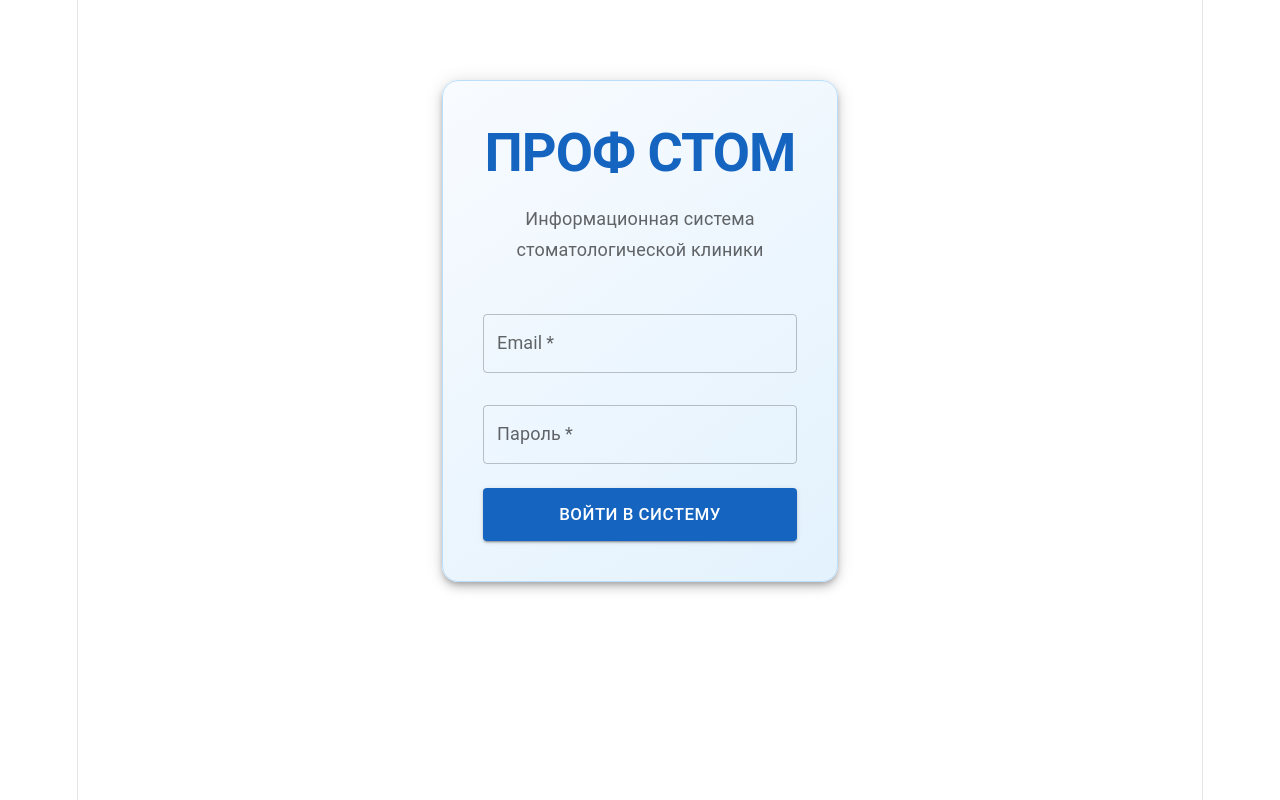
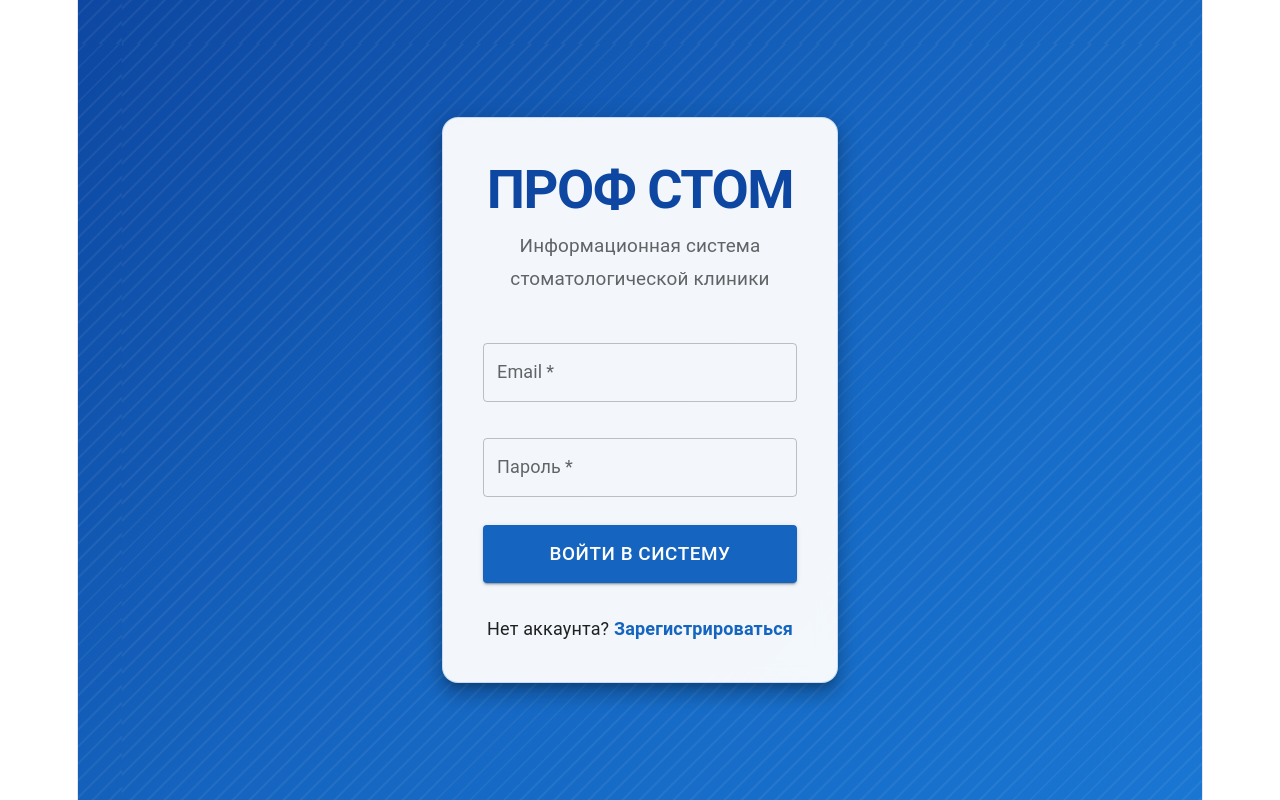
Before and after one commit to violatttion/prof-stom, a React app in the folder frontend/: page /login in a window 1280 px wide. Built offline with nearby package versions, Linux system fonts and the light colour scheme; no server answers; the HTML template or start-up script is replaced by a standard one.

Commit message:
design: красивый медицинский дизайн логина + движущийся фон + вернул регистрацию

```diff
--- a/frontend/src/pages/auth/Login.jsx
+++ b/frontend/src/pages/auth/Login.jsx
@@ -31,14 +31,51 @@
   };
 
   return (
-    <Container maxWidth="xs" sx={{ mt: 10 }}>
+    <Box
+      sx={{
+        minHeight: '100vh',
+        display: 'flex',
+        alignItems: 'center',
+        justifyContent: 'center',
+        background: 'linear-gradient(135deg, #0d47a1 0%, #1565c0 50%, #1976d2 100%)',
+        position: 'relative',
+        overflow: 'hidden',
+      }}
+    >
+      {/* Анимированный фон с полосками */}
+      <Box
+        sx={{
+          position: 'absolute',
+          top: 0,
+          left: 0,
+          right: 0,
+          bottom: 0,
+          background: `
+            repeating-linear-gradient(
+              135deg,
+              rgba(255,255,255,0.06) 0px,
+              rgba(255,255,255,0.06) 2px,
+              transparent 2px,
+              transparent 12px
+            )
+          `,
+          animation: 'moveStripes 25s linear infinite',
+          '@keyframes moveStripes': {
+            '0%': { backgroundPosition: '0 0' },
+            '100%': { backgroundPosition: '200px 200px' },
+          },
+        }}
+      />
+
+      <Container maxWidth="xs" sx={{ position: 'relative', zIndex: 1 }}>
         <Paper
-        elevation={6}
+          elevation={12}
           sx={{
             p: 5,
             borderRadius: 4,
-          background: 'linear-gradient(145deg, #f8fbff 0%, #e3f2fd 100%)',
-          border: '1px solid #bbdefb'
+            background: 'rgba(255,255,255,0.95)',
+            backdropFilter: 'blur(10px)',
+            border: '1px solid rgba(21, 101, 192, 0.2)'
           }}
         >
           <Typography
@@ -46,9 +83,10 @@
             align="center"
             gutterBottom
             sx={{
-            color: '#1565c0',
+              color: '#0d47a1',
               fontWeight: 700,
-            letterSpacing: '-1px'
+              letterSpacing: '-1.5px',
+              mb: 1
             }}
           >
             ПРОФ СТОМ
@@ -59,9 +97,9 @@
             align="center"
             color="text.secondary"
             gutterBottom
-          sx={{ mb: 4 }}
+            sx={{ mb: 4, fontSize: '1.05rem' }}
           >
-          Информационная система стоматологической клиники
+            Информационная система<br />стоматологической клиники
           </Typography>
 
           {error && <Alert severity="error" sx={{ mb: 3 }}>{error}</Alert>}
@@ -75,7 +113,7 @@
               type="email"
               value={email}
               onChange={(e) => setEmail(e.target.value)}
-            sx={{ mb: 2 }}
+              sx={{ mb: 2.5 }}
             />
             <TextField
               margin="normal"
@@ -85,7 +123,7 @@
               type="password"
               value={password}
               onChange={(e) => setPassword(e.target.value)}
-            sx={{ mb: 3 }}
+              sx={{ mb: 3.5 }}
             />
 
             <Button
@@ -94,17 +132,34 @@
               variant="contained"
               size="large"
               sx={{
-              py: 1.5,
+                py: 1.6,
+                fontSize: '1.05rem',
                 bgcolor: '#1565c0',
-              '&:hover': { bgcolor: '#0d47a1' }
+                '&:hover': { bgcolor: '#0d47a1' },
+                mb: 2
               }}
               disabled={loading}
             >
               {loading ? 'Вход...' : 'Войти в систему'}
             </Button>
+
+            <Typography align="center" sx={{ mt: 2 }}>
+              Нет аккаунта?{' '}
+              <Link
+                to="/register"
+                style={{
+                  color: '#1565c0',
+                  fontWeight: 600,
+                  textDecoration: 'none'
+                }}
+              >
+                Зарегистрироваться
+              </Link>
+            </Typography>
           </Box>
         </Paper>
       </Container>
+    </Box>
   );
 };
 
```
Lines whose indentation alone changed are shown as unchanged.
